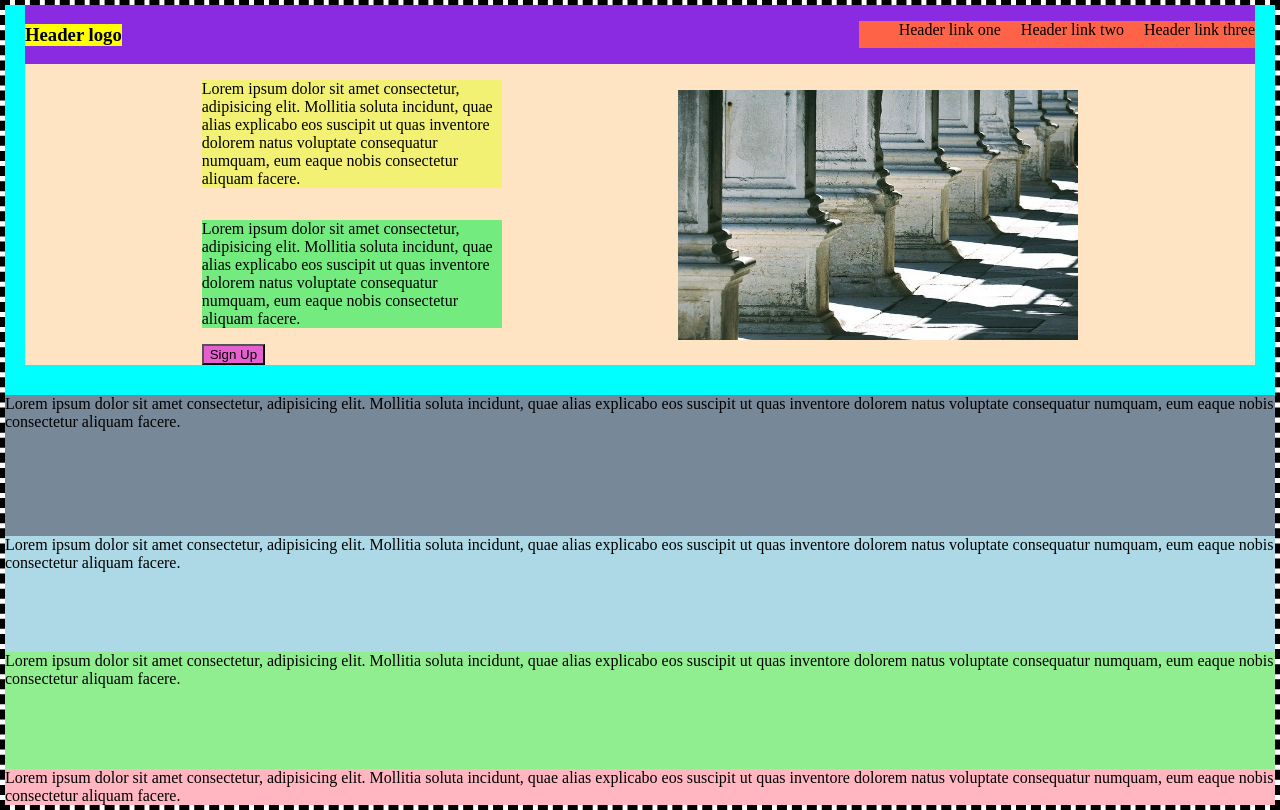
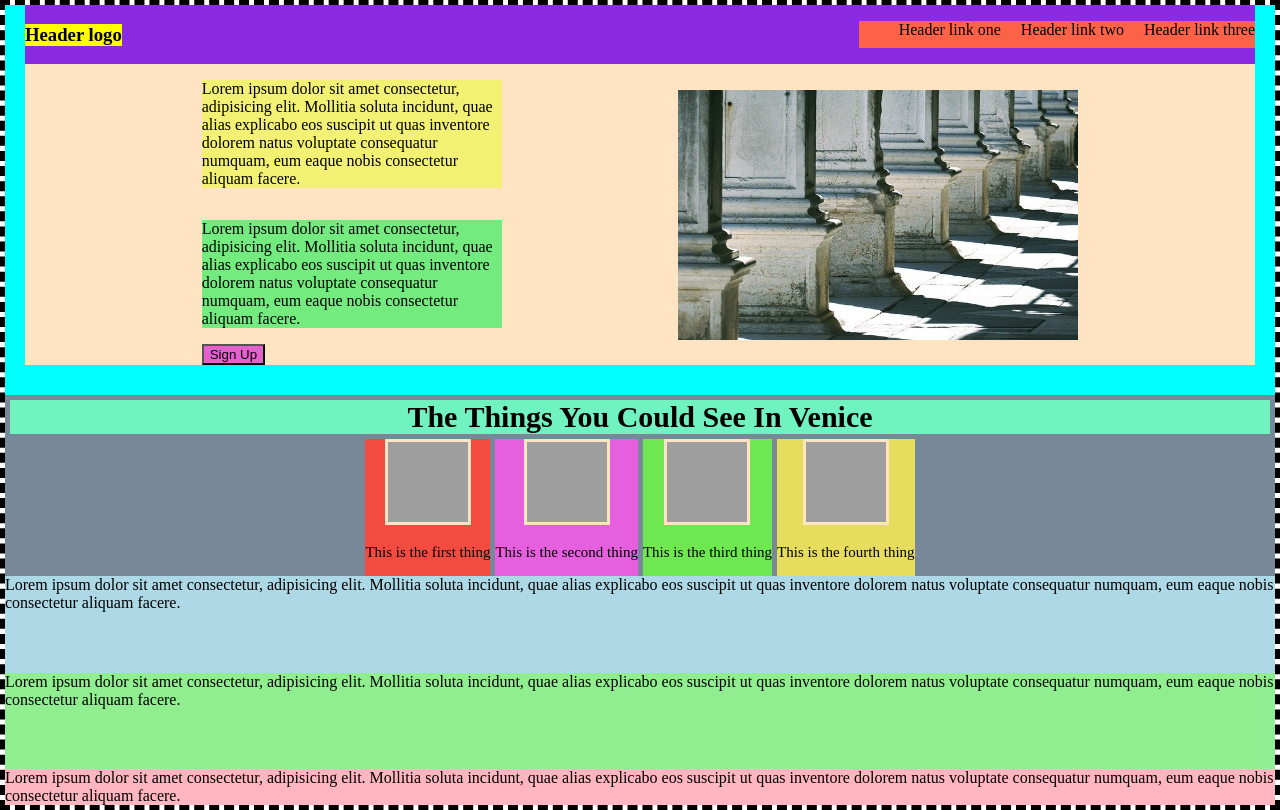
Before and after one commit to jusep1993/landingPage, a plain HTML site: page index.html in a window 1280 px wide. Drawn offline with Linux system fonts and the light colour scheme; grey boxes are pictures that could not be loaded.

Commit message:
Add photos and finishtop-main

```diff
--- a/index.html
+++ b/index.html
@@ -34,15 +34,41 @@
         </div>
 
 
-        <div class="top-main">Lorem ipsum dolor sit amet consectetur, adipisicing elit.
-            Mollitia soluta incidunt, quae alias explicabo eos suscipit ut quas inventore
-            dolorem natus voluptate consequatur numquam, eum eaque nobis consectetur aliquam facere.</div>
+        <div class="top-main">
+            <p style="background-color: rgb(113, 243, 193);" class="top-main-title">The Things You Could See In Venice</p>
+
+            <div class="top-main-container">
+                <div style="background-color: rgb(243, 75, 63);" class="info">
+                    <img src="./img/venice-1.jpg" alt="">
+                    <p>This is the first thing</p>
+                </div>
+                <div style="background-color: rgb(230, 95, 223);" class="info">
+                    <img src="./img/venice-2.jpg" alt="">
+                    <p>This is the second thing</p>
+                </div>
+                <div style="background-color: rgb(111, 231, 81);" class="info">
+                    <img src="./img/venice-3.jpg" alt="">
+                    <p>This is the third thing</p>
+                </div>
+                <div style="background-color: rgb(230, 221, 95);" class="info">
+                    <img src="./img/venice-4.jpg" alt="">
+                    <p>This is the fourth thing</p>
+                </div>
+            </div>
+        </div>
+
+
+
         <div class="mid-main">Lorem ipsum dolor sit amet consectetur, adipisicing elit.
             Mollitia soluta incidunt, quae alias explicabo eos suscipit ut quas inventore
             dolorem natus voluptate consequatur numquam, eum eaque nobis consectetur aliquam facere.</div>
+
+
         <div class="bottom-main">Lorem ipsum dolor sit amet consectetur, adipisicing elit.
             Mollitia soluta incidunt, quae alias explicabo eos suscipit ut quas inventore
             dolorem natus voluptate consequatur numquam, eum eaque nobis consectetur aliquam facere.</div>
+
+
         <div class="footer">Lorem ipsum dolor sit amet consectetur, adipisicing elit.
             Mollitia soluta incidunt, quae alias explicabo eos suscipit ut quas inventore
             dolorem natus voluptate consequatur numquam, eum eaque nobis consectetur aliquam facere.</div>
--- a/style.css
+++ b/style.css
@@ -3,6 +3,7 @@ body{
     margin: 0px;
     padding: 0px;
     height: 100vh;
+
 }
 .container{
     border: 5px;
@@ -70,6 +71,35 @@ body{
 .top-main{
     background-color: lightslategray;
     flex-basis: 30%;
+    text-align: center;
+
+}
+
+.top-main-title{
+    margin: 5px;
+    padding: 0px;
+    font-size: 30px;
+    font-weight: 600;
+    display: flex;
+    justify-content: center;
+}
+
+.top-main-container{
+    font-size: 15px;
+    font-weight: 400;
+    display: flex;
+    justify-content: center;
+    margin: 0px;
+    padding: 0px;
+    gap: 5px;
+}
+
+.top-main-container img{
+    border: 3px;
+    border-style: solid;
+    border-color: bisque;
+    width: 80px;
+    height: 80px;
 }
 
 /* END TOP MAIN*/
```
Also changed, not shown: 4 other files.
